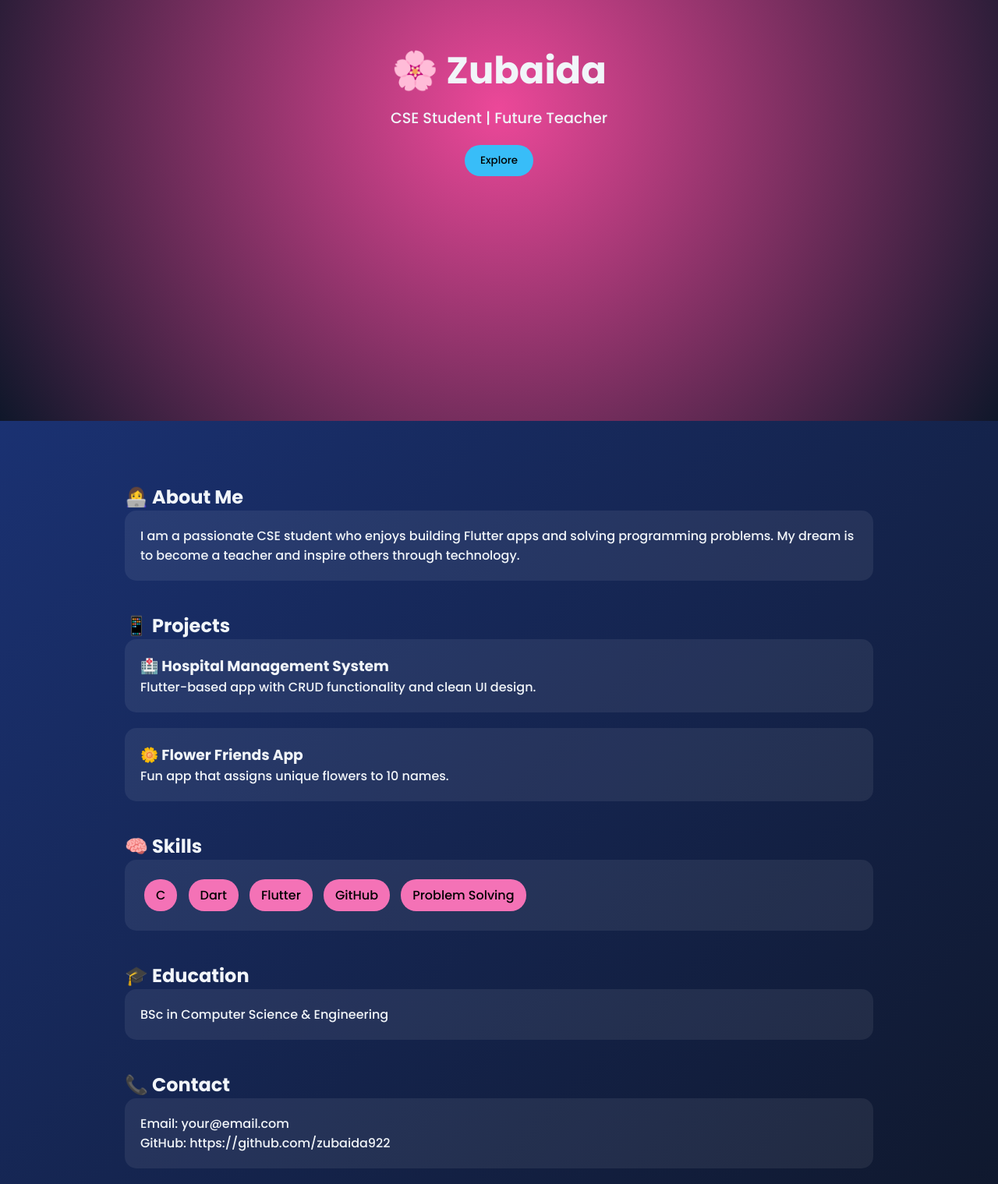
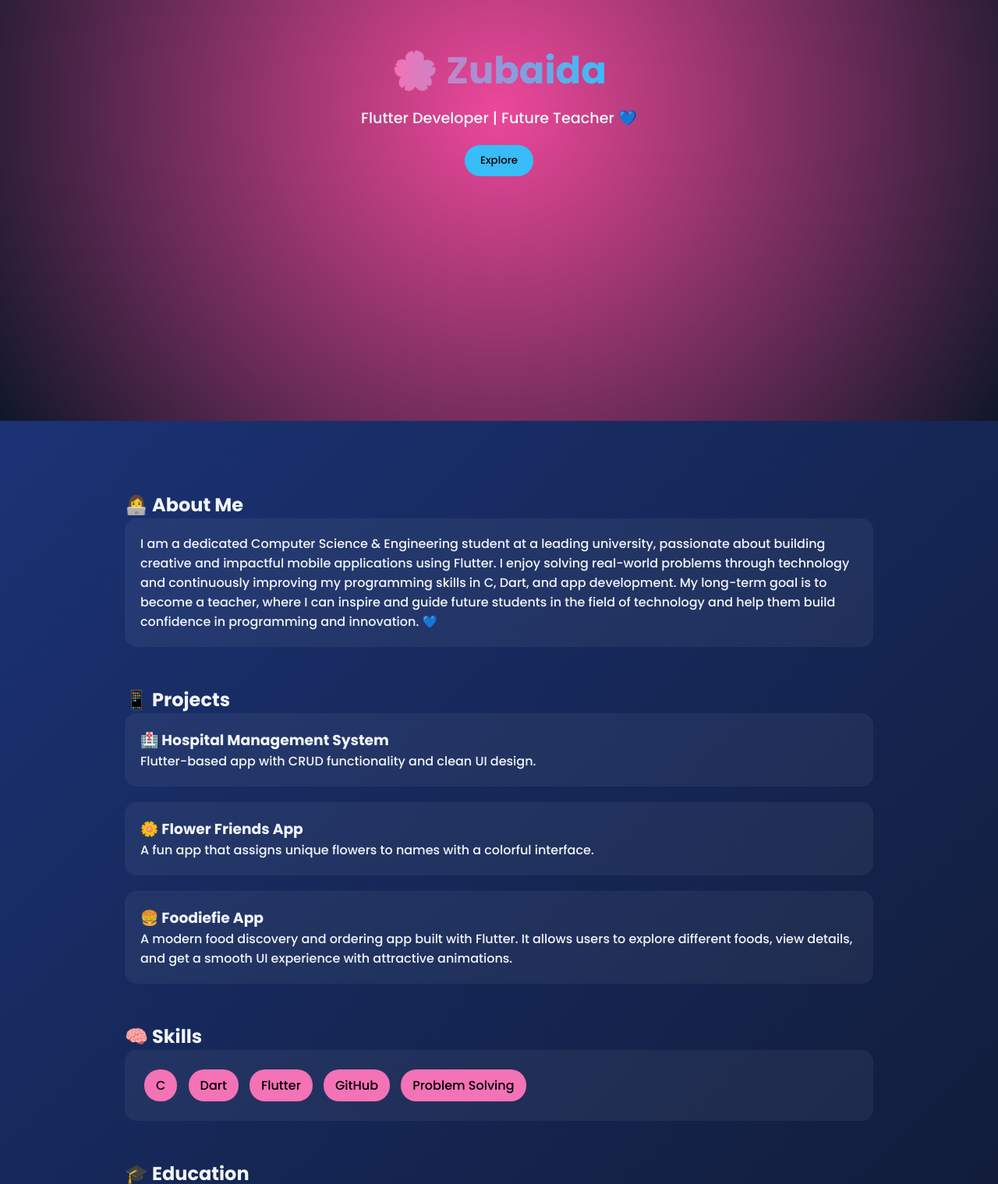
Before and after one commit to Zubaida922/Zubaida922.github.io, a plain HTML site: page index.html in a window 1280 px wide. Shown: the part 260-1779 px from the top of the page at 78% size. Drawn offline with Linux system fonts and the light colour scheme.

Commit message:
Update index.html
Add my portfolio website

```diff
--- a/index.html
+++ b/index.html
@@ -18,9 +18,10 @@ font-family:'Poppins',sans-serif;
 body{
 background: linear-gradient(135deg,#1e3a8a,#0f172a);
 color:#f1f5f9;
+overflow-x:hidden;
 }
 
-/* HERO */
+/* HEADER */
 header{
 height:100vh;
 display:flex;
@@ -33,9 +34,12 @@ background: radial-gradient(circle,#ec4899,#0f172a);
 
 header h1{
 font-size:3rem;
+background: linear-gradient(to right,#f472b6,#38bdf8);
+-webkit-background-clip:text;
+color:transparent;
 }
 
-header p{
+#typing{
 margin-top:10px;
 font-size:1.2rem;
 }
@@ -48,9 +52,14 @@ border-radius:25px;
 background:#38bdf8;
 color:black;
 cursor:pointer;
+transition:0.3s;
 }
 
-/* SECTION */
+.btn:hover{
+transform:scale(1.1);
+}
+
+/* CONTAINER */
 .container{
 max-width:1000px;
 margin:auto;
@@ -58,21 +67,28 @@ padding:40px 20px;
 }
 
 section{
-margin:40px 0;
+margin:50px 0;
 }
 
 /* CARD */
 .card{
-background:rgba(255,255,255,0.07);
+background:rgba(255,255,255,0.05);
 padding:20px;
 border-radius:15px;
 margin-bottom:20px;
-transition:0.3s;
+opacity:0;
+transform:translateY(30px);
+transition:0.6s;
+}
+
+.card.show{
+opacity:1;
+transform:translateY(0);
 }
 
 .card:hover{
 transform:scale(1.05);
-background:rgba(255,255,255,0.15);
+box-shadow:0 0 20px #38bdf8;
 }
 
 /* SKILLS */
@@ -98,7 +114,7 @@ border-top:1px solid #334155;
 
 <header>
 <h1>🌸 Zubaida</h1>
-<p>CSE Student | Future Teacher</p>
+<p id="typing"></p>
 <button class="btn" onclick="scrollDown()">Explore</button>
 </header>
 
@@ -107,7 +123,11 @@ border-top:1px solid #334155;
 <section>
 <h2>👩‍💻 About Me</h2>
 <div class="card">
-I am a passionate CSE student who enjoys building Flutter apps and solving programming problems. My dream is to become a teacher and inspire others through technology.
+I am a dedicated Computer Science & Engineering student at a leading university, passionate about building creative and impactful mobile applications using Flutter.
+
+I enjoy solving real-world problems through technology and continuously improving my programming skills in C, Dart, and app development.
+
+My long-term goal is to become a teacher, where I can inspire and guide future students in the field of technology and help them build confidence in programming and innovation. 💙
 </div>
 </section>
 
@@ -121,7 +141,14 @@ I am a passionate CSE student who enjoys building Flutter apps and solving progr
 
 <div class="card">
 <h3>🌼 Flower Friends App</h3>
-<p>Fun app that assigns unique flowers to 10 names.</p>
+<p>A fun app that assigns unique flowers to names with a colorful interface.</p>
+</div>
+
+  <div class="card">
+<h3>🍔 Foodiefie App</h3>
+<p>
+A modern food discovery and ordering app built with Flutter. It allows users to explore different foods, view details, and get a smooth UI experience with attractive animations.
+</p>
 </div>
 
 </section>
@@ -139,15 +166,28 @@ I am a passionate CSE student who enjoys building Flutter apps and solving progr
 
 <section>
 <h2>🎓 Education</h2>
+
 <div class="card">
-BSc in Computer Science & Engineering
+<h3>BSc in Computer Science & Engineering</h3>
+<p>Studying at a leading university, focusing on software development, mobile apps, and problem-solving skills.</p>
 </div>
+
+<div class="card">
+<h3>HSC (Higher Secondary Certificate)</h3>
+<p>Blue Bird High School & College</p>
+</div>
+
+<div class="card">
+<h3>SSC (Secondary School Certificate)</h3>
+<p>Blue Bird High School & College</p>
+</div>
+
 </section>
 
 <section>
 <h2>📞 Contact</h2>
 <div class="card">
-Email: your@email.com <br>
+Email: jubaydamirza@gmail.com <br>
 GitHub: https://github.com/zubaida922
 </div>
 </section>
@@ -159,9 +199,33 @@ GitHub: https://github.com/zubaida922
 </footer>
 
 <script>
+// Typing effect
+let text="Flutter Developer | Future Teacher 💙";
+let i=0;
+function typing(){
+if(i<text.length){
+document.getElementById("typing").innerHTML+=text.charAt(i);
+i++;
+setTimeout(typing,50);
+}
+}
+typing();
+
+// Scroll button
 function scrollDown(){
 document.getElementById("content").scrollIntoView({behavior:"smooth"});
 }
+
+// Scroll animation
+const cards=document.querySelectorAll('.card');
+window.addEventListener('scroll',()=>{
+cards.forEach(card=>{
+let top=card.getBoundingClientRect().top;
+if(top<window.innerHeight-100){
+card.classList.add('show');
+}
+});
+});
 </script>
 
 </body>
```
